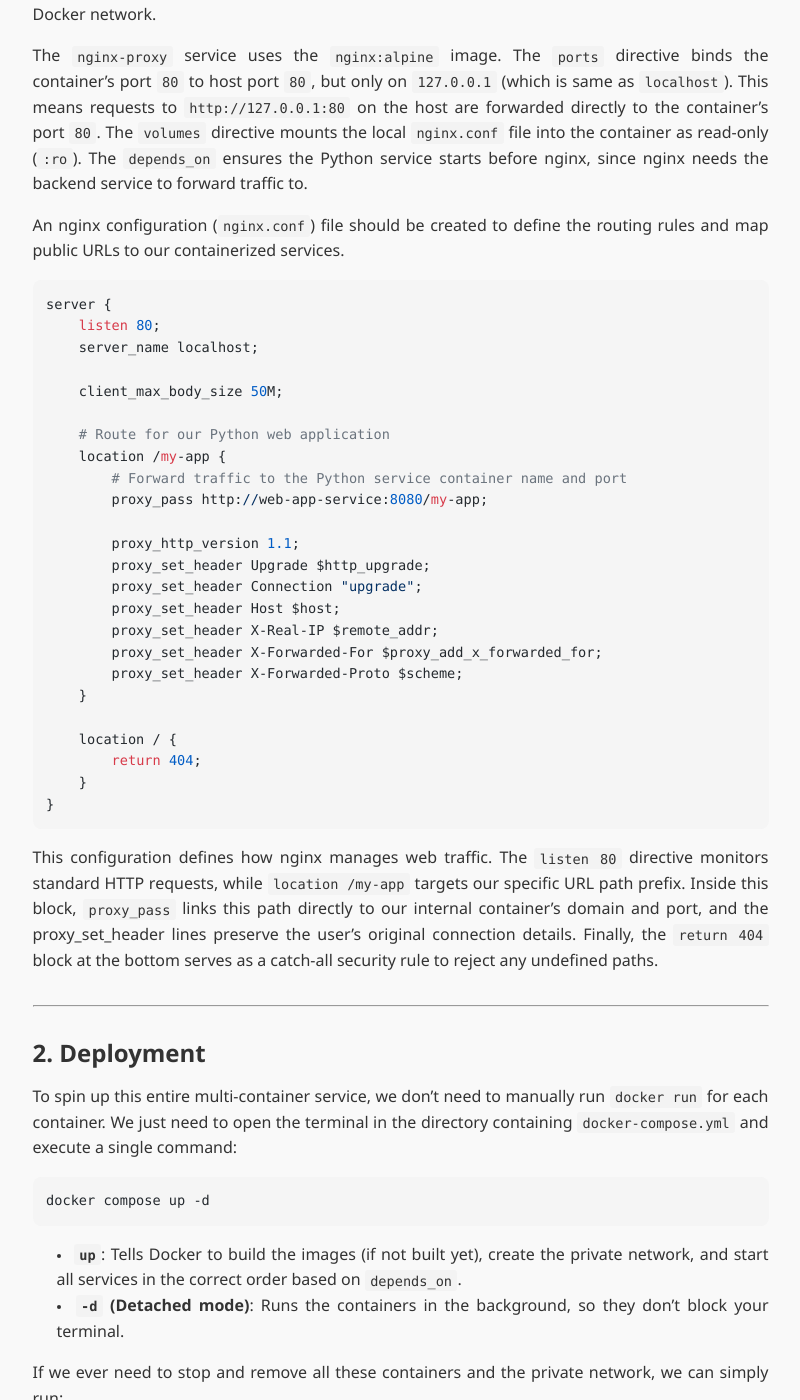
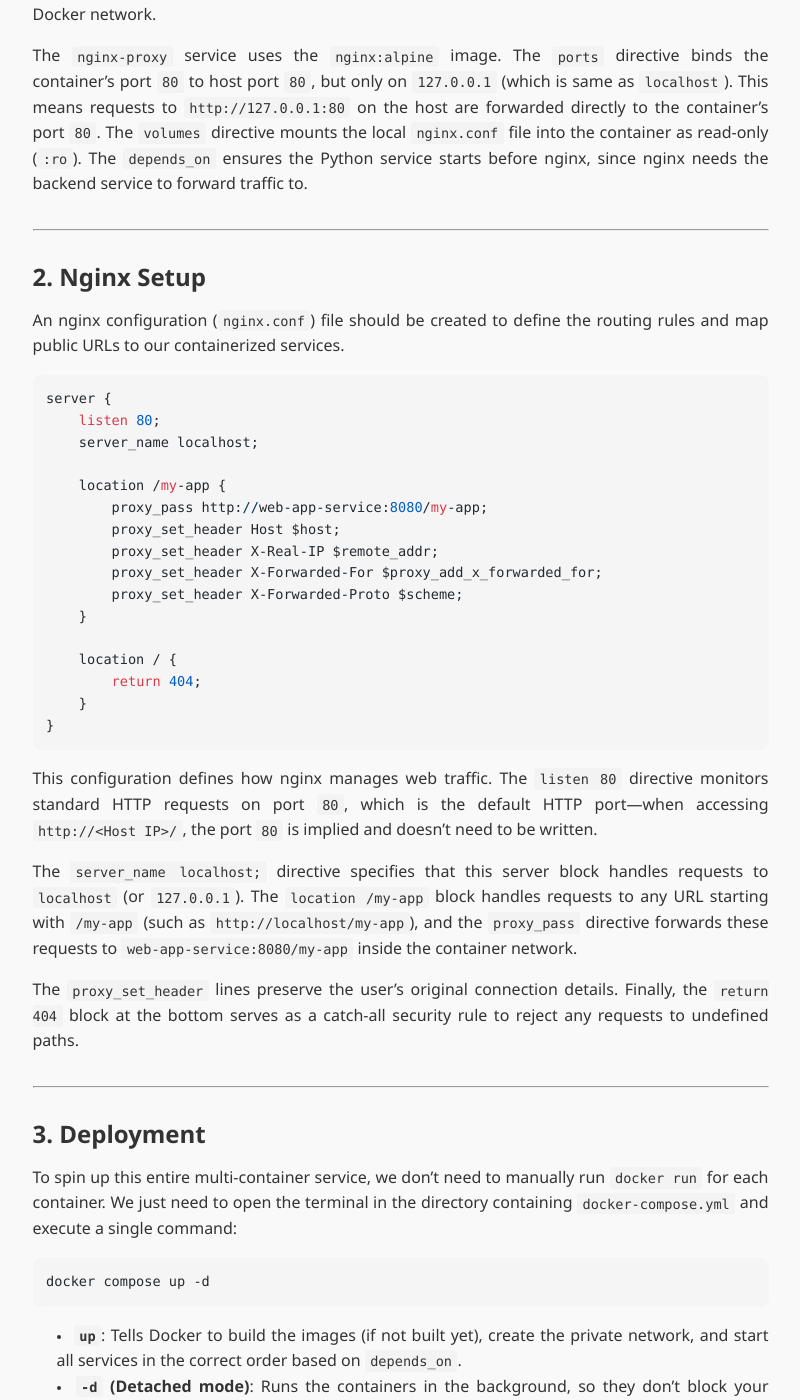
Before and after one commit to wyatthoho/wyatthoho.github.io, a Jekyll site: the page built from _notes/deploying-web-apps-via-nginx-and-docker.md, in a window 1280 px wide and 1400 px high, scrolled down 2060 px. Shown: the whole window, without its empty margins (232-1032 px from the left). Built offline with Jekyll 4.4.1, drawn with Linux system fonts in a browser that asks for light colours; nearby versions of some CDN libraries; some of the changed text lies outside the part shown.

Commit message:
Revise document structure and nginx setup details
Updated section titles and refined nginx configuration explanation for clarity.

````diff
--- a/_notes/deploying-web-apps-via-nginx-and-docker.md
+++ b/_notes/deploying-web-apps-via-nginx-and-docker.md
@@ -68,6 +68,10 @@ The `web-app-service` runs a Python image (`python:3.12-slim`). By default, this
 
 The `nginx-proxy` service uses the `nginx:alpine` image. The `ports` directive binds the container's port `80` to host port `80`, but only on `127.0.0.1` (which is same as `localhost`). This means requests to `http://127.0.0.1:80` on the host are forwarded directly to the container's port `80`. The `volumes` directive mounts the local `nginx.conf` file into the container as read-only (`:ro`). The `depends_on` ensures the Python service starts before nginx, since nginx needs the backend service to forward traffic to.
 
+---
+
+## 2. Nginx Setup
+
 An nginx configuration (`nginx.conf`) file should be created to define the routing rules and map public URLs to our containerized services.
 
 ```nginx
@@ -75,16 +79,8 @@ server {
     listen 80;
     server_name localhost;
 
-    client_max_body_size 50M;
-
-    # Route for our Python web application
     location /my-app {
-        # Forward traffic to the Python service container name and port
         proxy_pass http://web-app-service:8080/my-app;
-
-        proxy_http_version 1.1;
-        proxy_set_header Upgrade $http_upgrade;
-        proxy_set_header Connection "upgrade";
         proxy_set_header Host $host;
         proxy_set_header X-Real-IP $remote_addr;
         proxy_set_header X-Forwarded-For $proxy_add_x_forwarded_for;
@@ -97,11 +93,15 @@ server {
 }
 ```
 
-This configuration defines how nginx manages web traffic. The `listen 80` directive monitors standard HTTP requests, while `location /my-app` targets our specific URL path prefix. Inside this block, `proxy_pass` links this path directly to our internal container's domain and port, and the proxy_set_header lines preserve the user's original connection details. Finally, the `return 404` block at the bottom serves as a catch-all security rule to reject any undefined paths.
+This configuration defines how nginx manages web traffic. The `listen 80` directive monitors standard HTTP requests on port `80`, which is the default HTTP port—when accessing `http://<Host IP>/`, the port `80` is implied and doesn't need to be written.
+
+The `server_name localhost;` directive specifies that this server block handles requests to `localhost` (or `127.0.0.1`). The `location /my-app` block handles requests to any URL starting with `/my-app` (such as `http://localhost/my-app`), and the `proxy_pass` directive forwards these requests to `web-app-service:8080/my-app` inside the container network.
+
+The `proxy_set_header` lines preserve the user's original connection details. Finally, the `return 404` block at the bottom serves as a catch-all security rule to reject any requests to undefined paths.
 
 ---
 
-## 2. Deployment
+## 3. Deployment
 
 
 To spin up this entire multi-container service, we don't need to manually run `docker run` for each container. We just need to open the terminal in the directory containing `docker-compose.yml` and execute a single command:
````
Also changed, not shown: other parts of _notes/deploying-web-apps-via-nginx-and-docker.md (+2 -2 lines).
